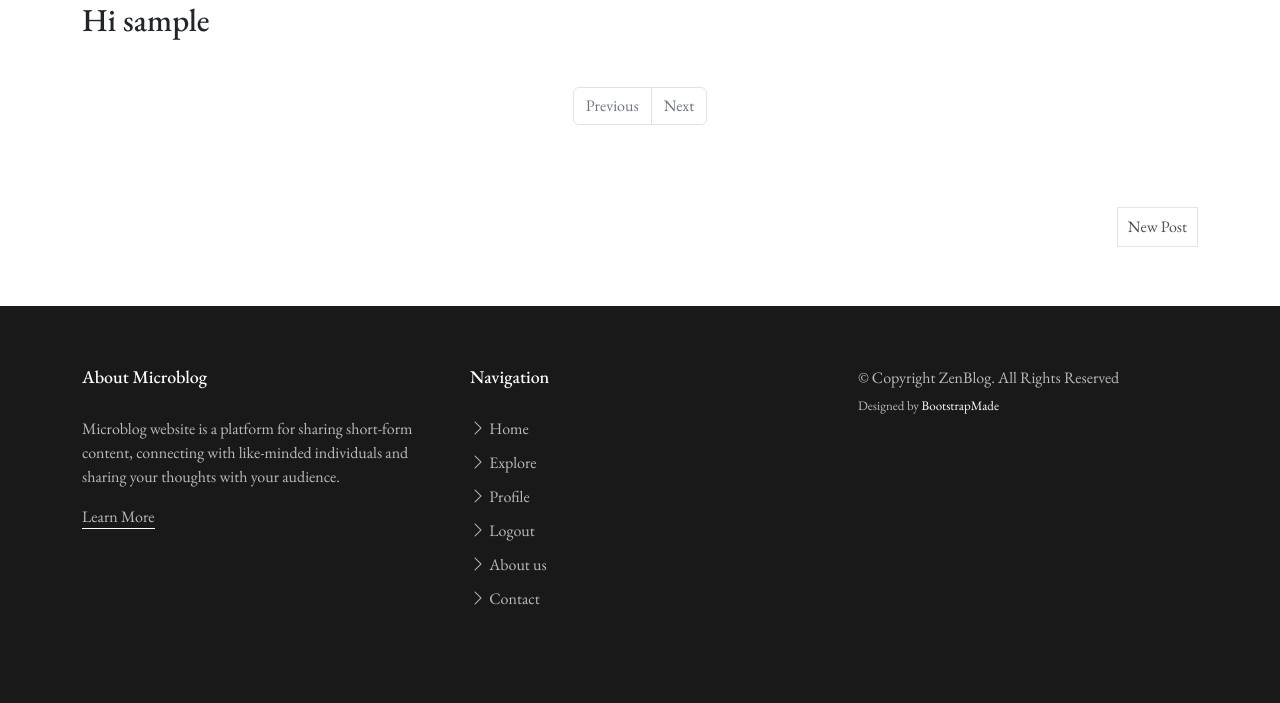
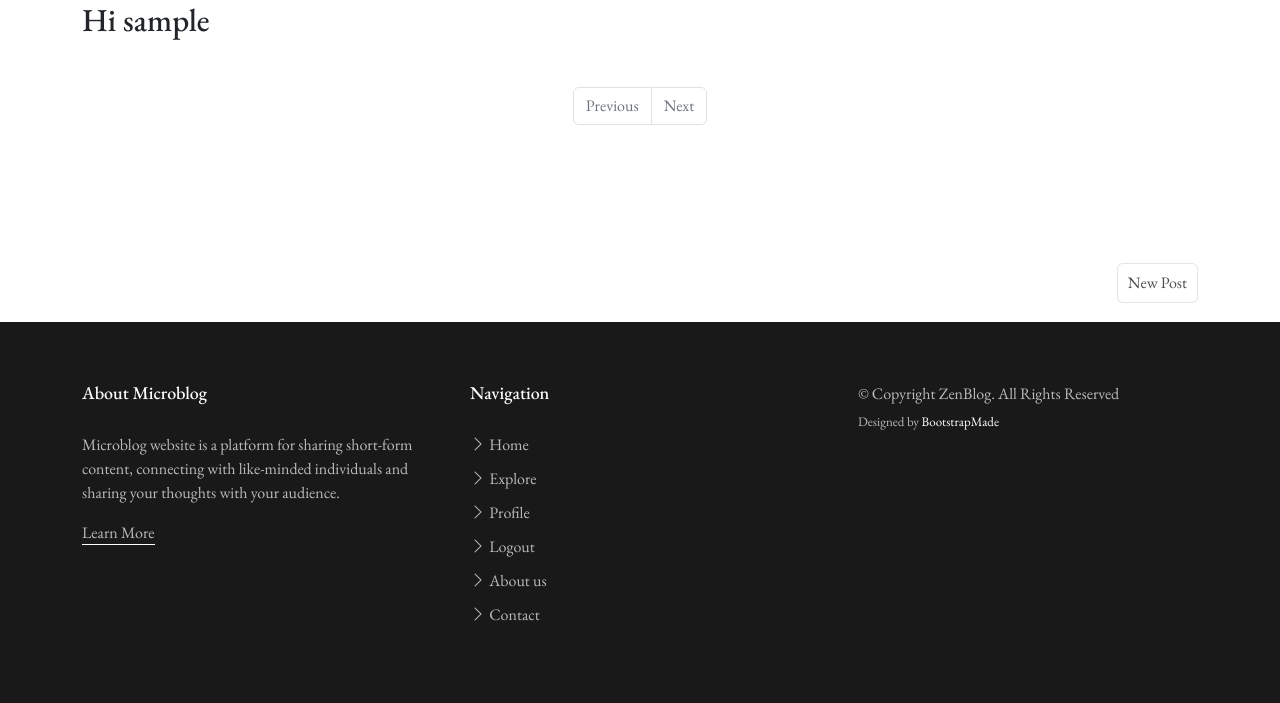
Before and after one commit to fredrickdave/Microblog-Project, a Flask app: page / in a window 1280 px wide. Shown: the part 129-832 px from the top of the page. Before the commit the page ends 734 px from the top, so only its background shows below. Run offline with Flask 3, Linux system fonts and the light colour scheme; the visitor is signed in with stand-in values (Sample User, id 1); data that the repository does not hold is empty; some libraries are stand-ins or nearby versions; some web fonts are replaced.

Commit message:
Add new post floating link

```diff
--- a/app/static/css/main.css
+++ b/app/static/css/main.css
@@ -1373,3 +1373,27 @@ section {
 .flash-message {
   color: grey;
 }
+
+/*--------------------------------------------------------------
+# New Post floating button
+--------------------------------------------------------------*/
+.float{
+	position:sticky;
+	bottom:12px;
+	right: 5%;
+
+}
+
+@media (max-width: 650px) {
+  .float{
+    position:sticky;
+    bottom:60px;  }
+  }
+
+.new-post-btn {
+  background-color: white;
+}
+
+.new-post-btn:hover {
+  background-color: #F8F6F4;
+}
--- a/app/templates/index.html
+++ b/app/templates/index.html
@@ -34,13 +34,13 @@
   </div>
 
   <!-- New Post -->
-  <div class="container mt-5" data-aos="fade-up">
-    <ul class="aside-tags list-unstyled">
-      <li><a href="{{ url_for('main.new_post') }}">New Post</a></li>
-    </ul>
-  </div>
 
 </section>
+<div class="container mt-5 float" data-aos="fade-up">
+  <ul class="aside-tags list-unstyled">
+    <li><a href="{{ url_for('main.new_post') }}" class="new-post-btn rounded float">New Post</a></li>
+  </ul>
+</div>
 <!-- End Blog Preview Content -->
 
 
```
